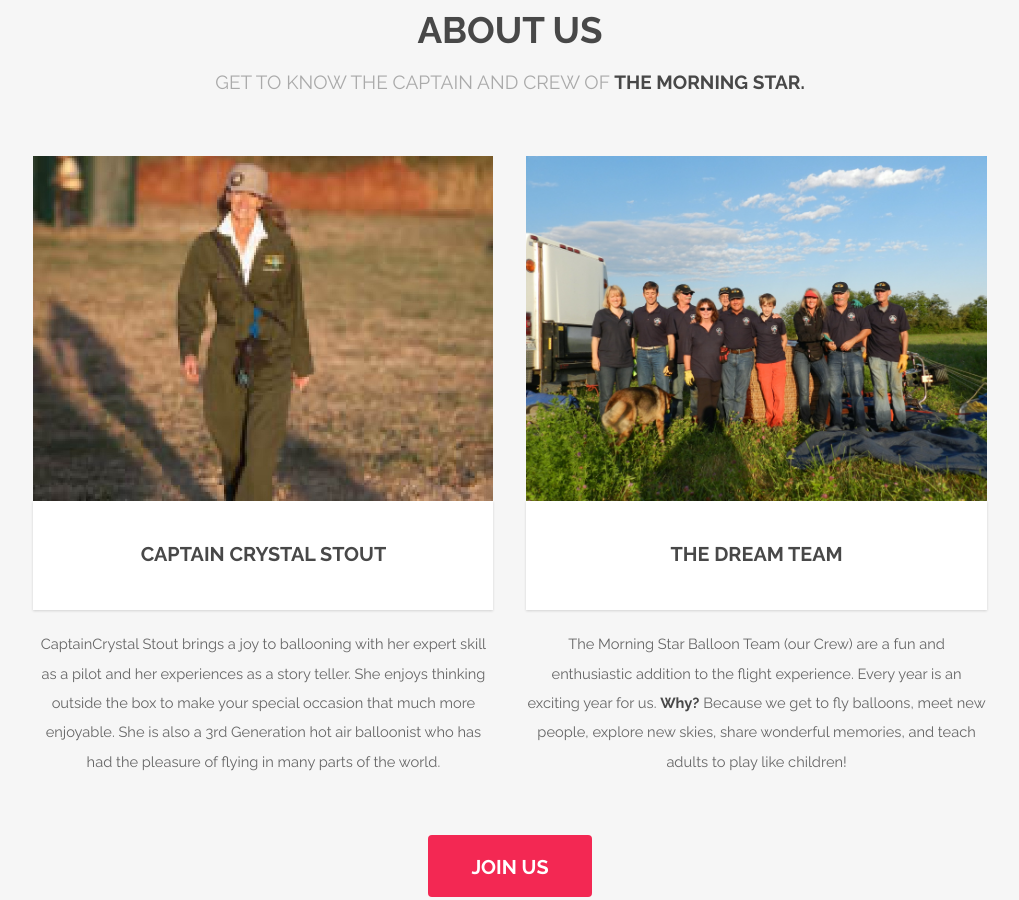
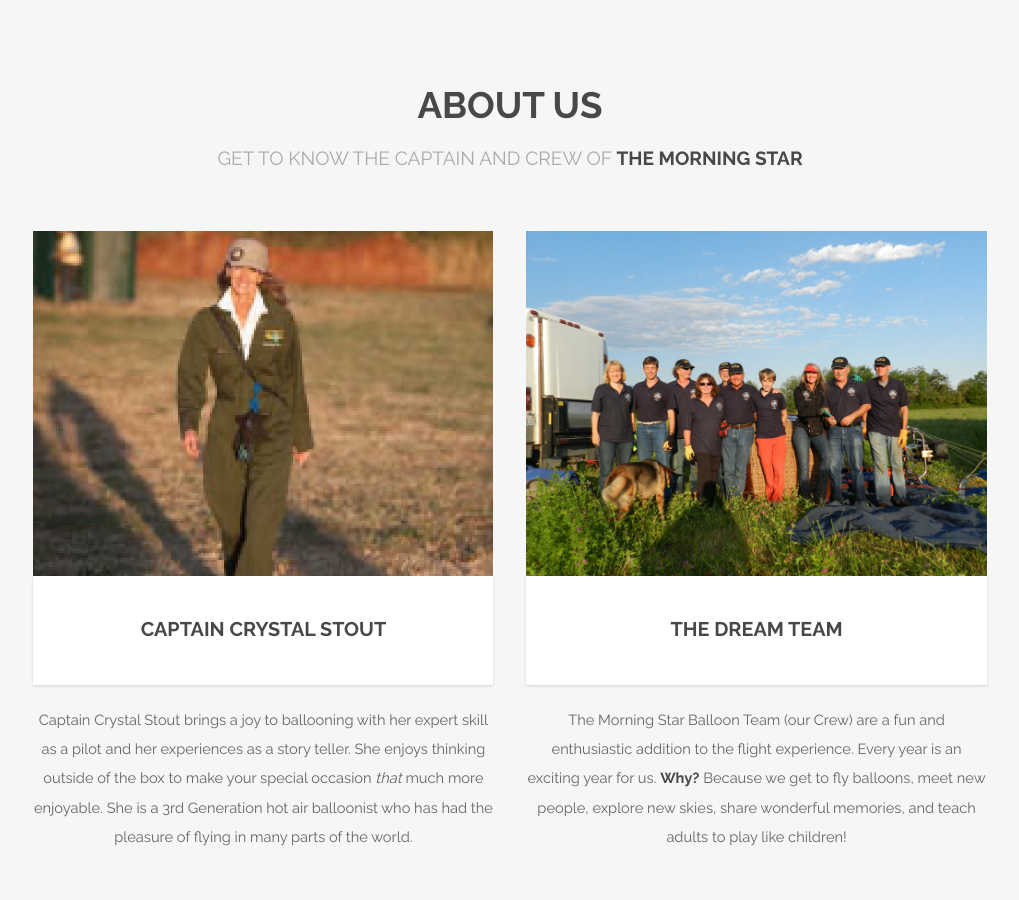
Before and after one commit to lighthouseCollective/morningstarWebsite, a plain HTML site: page source/index.html in a window 1280 px wide. Shown: the part 1326-2226 px from the top of the page, without its empty margins (130-1149 px from the left). Drawn offline with Linux system fonts and the light colour scheme.

Commit message:
overhaulTwo
* minor updates

```diff
--- a/source/index.html
+++ b/source/index.html
@@ -2,7 +2,7 @@
 <!--
 index.html
 Created 03.14.21
-Updated 03.19.21
+Updated 03.25.21
 Dylan Todd
 The Lighthouse Collective
 -->
@@ -58,9 +58,9 @@ The Lighthouse Collective
 
 		<!-- Banner -->
 			<section id="banner">
-				<h2>logo here</h2>
+				<h2>logo <br> here</h2>
 		<!--	<img src="images/logo.png" alt="" class="img-responsive">	-->
-				<br>
+				<br> <br>
 				<p><i></i>Weddings | Events | Adventures | Aerial Ads | Fantasy Flights</i></p>
 				<br> <br>
 				<ul class="actions">
@@ -91,14 +91,14 @@ The Lighthouse Collective
 					<div class="container">
 						<header class="major">
 							<h2>About Us</h2>
-							<p>Get to know the captain and crew of <b>the Morning Star.</b></p>
+							<p>Get to know the captain and crew of <b>the Morning Star</b></p>
 						</header>
 						<div class="row 150%">
 							<div class="6u 12u$(xsmall)">
 								<div class="image fit captioned">
 									<img src="images/about/captainCrystal.jpg" alt="" />
 									<h3>Captain Crystal Stout</h3>
-									<p>CaptainCrystal Stout brings a joy to ballooning with her expert skill as a pilot and her experiences as a story teller. She enjoys thinking outside the box to make your special occasion that much more enjoyable. She is also a 3rd Generation hot air balloonist who has had the pleasure of flying in many parts of the world.</p>
+									<p>Captain Crystal Stout brings a joy to ballooning with her expert skill as a pilot and her experiences as a story teller. She enjoys thinking outside of the box to make your special occasion <i>that</i> much more enjoyable. She is a 3rd Generation hot air balloonist who has had the pleasure of flying in many parts of the world.</p>
 								</div>
 							</div>
 							<div class="6u$ 12u$(xsmall)">
@@ -167,9 +167,10 @@ The Lighthouse Collective
 							<h2>Aenean elementum ligula</h2>
 							<p>Feugiat sed lorem ipsum magna</p>
 						</header>
-						<ul class="actions">
+				<!--	<ul class="actions">
 							<li><a href="#" class="button special big">Get in touch</a></li>
 						</ul>
+				-->
 					</div>
 				</section>
 
@@ -213,7 +214,7 @@ The Lighthouse Collective
 								<label for="copy">Email me a copy</label>
 							</div>
 							<div class="6u$ 12u$(small)">
-								<input type="checkbox" id="human" name="human" checked>
+								<input type="checkbox" id="human" name="human">
 								<label for="human">I am a human and not a robot</label>
 							</div>
 							<div class="12u$">
```
